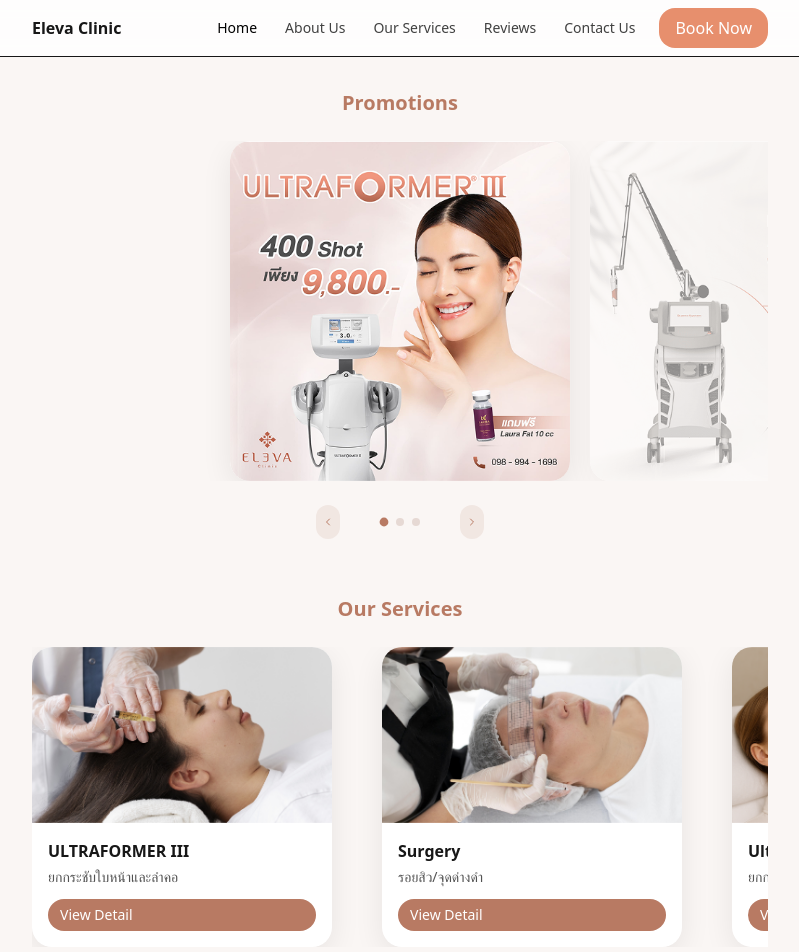
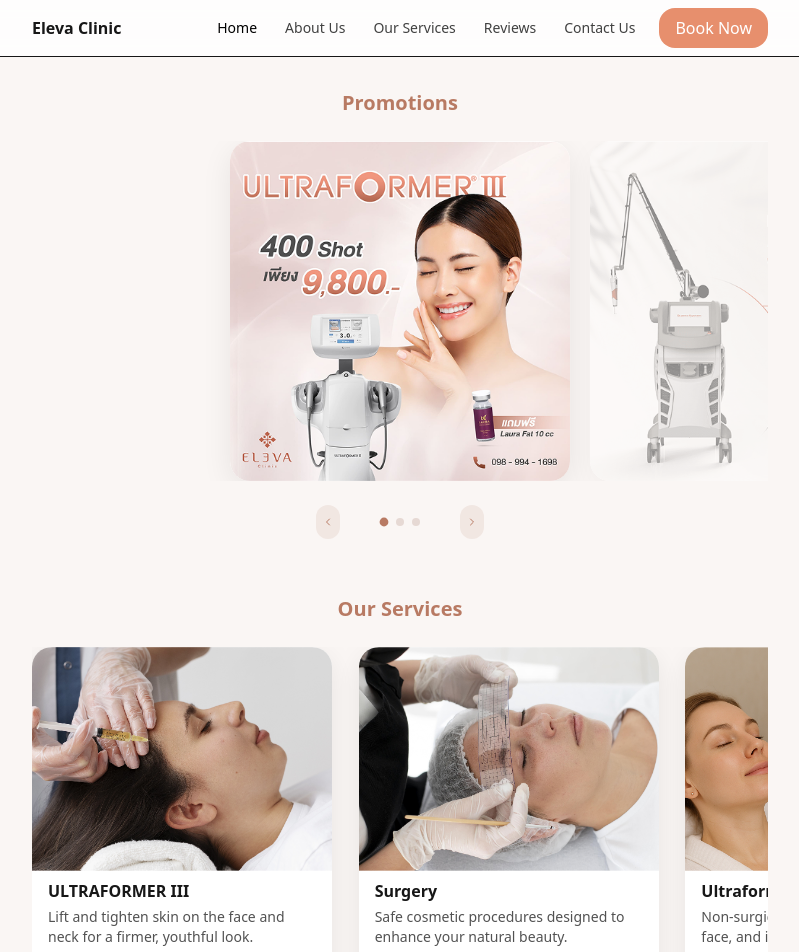
Before and after one commit to Sprouting-Tech/eleva-clinic, a Next.js app: page / in a window 1280 px wide. Shown: the top 952 px of the page, without its empty margins (240-1039 px from the left). Built offline with nearby package versions, Linux system fonts and the light colour scheme.

Commit message:
A few Tweaks

```diff
--- a/src/components/cards/ServiceCard.tsx
+++ b/src/components/cards/ServiceCard.tsx
@@ -1,48 +1,40 @@
 "use client";
-
 import Image from "next/image";
 import Link from "next/link";
 import { Service } from "@/types/content";
 
 export default function ServiceCard({ item }: { item: Service }) {
   return (
-    <article className="max-w-xs mx-auto rounded-2xl bg-white shadow-[0_8px_30px_rgba(0,0,0,.08)] overflow-hidden flex flex-col">
-      {/* Image on top, smaller fixed height */}
+    <article className="rounded-2xl bg-white shadow-[0_8px_30px_rgba(0,0,0,.08)] overflow-hidden flex flex-col">
+      {/* Image (uniform height, fills frame) */}
       <Image
         src={item.image}
         alt={item.name}
-        width={320}
-        height={240}
-        className="w-full h-36 sm:h-40 lg:h-44 object-cover"
+        width={640}
+        height={480}
+        className="w-full h-56 object-cover"   // was h-48 → a bit taller
+        priority={false}
       />
 
-      {/* Content below image */}
-      <div className="p-4 flex flex-col flex-1">
-        <h3 className="font-semibold text-neutral-900 text-sm sm:text-base">
-          {item.name}
-        </h3>
+      {/* Content — closer to photo */}
+      <div className="px-4 pb-4 pt-2 flex flex-col">
+        <h3 className="font-semibold text-neutral-900">{item.name}</h3>
 
         {item.summary && (
-          <p className="mt-1 text-xs sm:text-sm text-neutral-600">
+          <p className="mt-1 text-sm text-neutral-600 break-words line-clamp-2">
             {item.summary}
           </p>
         )}
 
-        {item.price && (
-          <div className="mt-2 text-sm font-medium text-[#b87a63]">
-            ฿{item.price.toLocaleString()}
-          </div>
-        )}
-
-        {/* Spacer pushes button down */}
-        <div className="flex-1" />
-
-        <Link
-          href={`/services/${item.slug}`}
-          className="mt-3 inline-block px-3 py-1.5 rounded-full text-xs sm:text-sm bg-[#b87a63] text-white hover:opacity-90 transition"
-        >
-          View Detail
-        </Link>
+        {/* Right-aligned small pill button */}
+        <div className="mt-3 flex justify-end">
+          <Link
+            href={`/services/${item.slug}`}
+            className="px-4 py-2 rounded-full text-sm font-medium bg-[#b87a63] text-white shadow-sm hover:opacity-90 transition"
+          >
+            View Detail
+          </Link>
+        </div>
       </div>
     </article>
   );
--- a/src/components/home/ServicesSection.tsx
+++ b/src/components/home/ServicesSection.tsx
@@ -17,7 +17,7 @@
         <Slider
           items={featured}
           perView="auto"                       // ⬅️ let the slide width be content-based
-          space={-1}                           // ⬅️ tighter gap between slides
+          space={-50}                           // ⬅️ tighter gap between slides
           centered={false}                     // ⬅️ pack from the left, no centering
           loop
           controls={false}                     // swipe-only, no arrows/dots
--- a/src/data/services.ts
+++ b/src/data/services.ts
@@ -1,12 +1,11 @@
 import { Service } from "@/types/content";
 
 export const services: Service[] = [
-
   {
     id: "srv-1",
     slug: "ultraformer-iii",
     name: "ULTRAFORMER III",
-    summary: "ยกกระชับใบหน้าและลำคอ",
+    summary: "Lift and tighten skin on the face and neck for a firmer, youthful look.",
     image: "/images/Service1.png",
     featured: true,
   },
@@ -14,7 +13,7 @@
     id: "srv-2",
     slug: "Surgery",
     name: "Surgery",
-    summary: "รอยสิว/จุดด่างดำ",
+    summary: "Safe cosmetic procedures designed to enhance your natural beauty.",
     image: "/images/Service2.png",
     featured: true,
   },
@@ -22,7 +21,7 @@
     id: "srv-3",
     slug: "Ultraformer",
     name: "Ultraformer",
-    summary: "ยกกระชับ ปรับรูปหน้า",
+    summary: "Non-surgical treatment to contour the face,\nand improve appearance.",
     image: "/images/Service3.png",
     featured: true,
   },
@@ -30,7 +29,7 @@
     id: "srv-4",
     slug: "Pico",
     name: "Pico",
-    summary: "ลดริ้วรอย/กราม",
+    summary: "Advanced laser solution for dark spots,\nacne scars, and smoother skin.",
     image: "/images/Service4.png",
     featured: true,
   },
@@ -38,7 +37,7 @@
     id: "srv-5",
     slug: "MotuxAXLaser",
     name: "Motux AX Laser",
-    summary: "เติมเต็มใบหน้าอย่างเป็นธรรมชาติ",
+    summary: "Precise treatment to refine skin texture\nand restore natural radiance.",
     image: "/images/Service5.png",
     featured: true,
   },
@@ -46,10 +45,8 @@
     id: "srv-6",
     slug: "LaserSkinTreatment",
     name: "Laser Skin Treatment",
-    summary: "ผิวกระจ่างใส สุขภาพดี",
+    summary: "Brighten dull skin, reduce blemishes,\nand reveal a healthy glow.",
     image: "/images/Service6.png",
     featured: true,
   },
-
-
 ];
```
